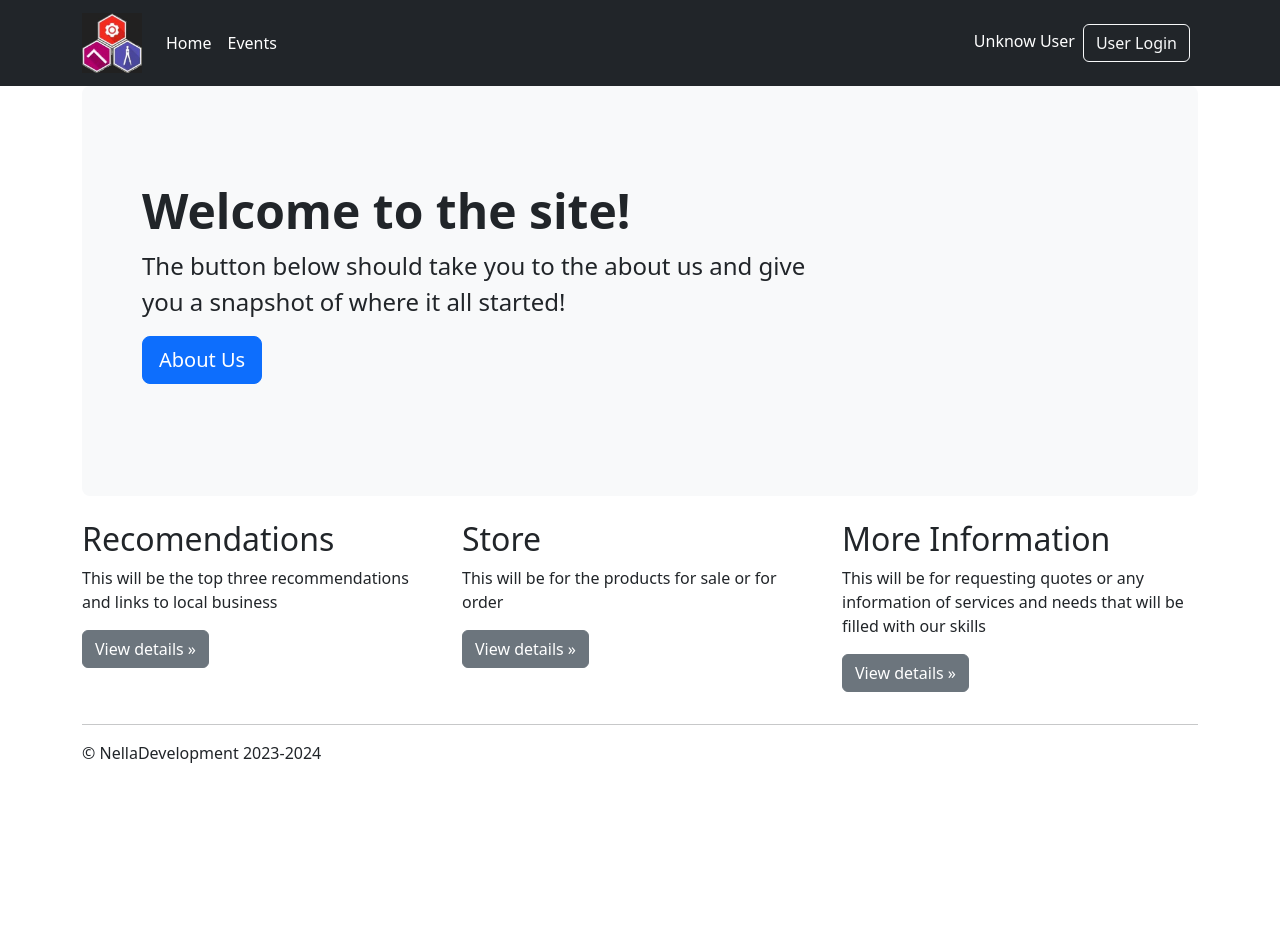
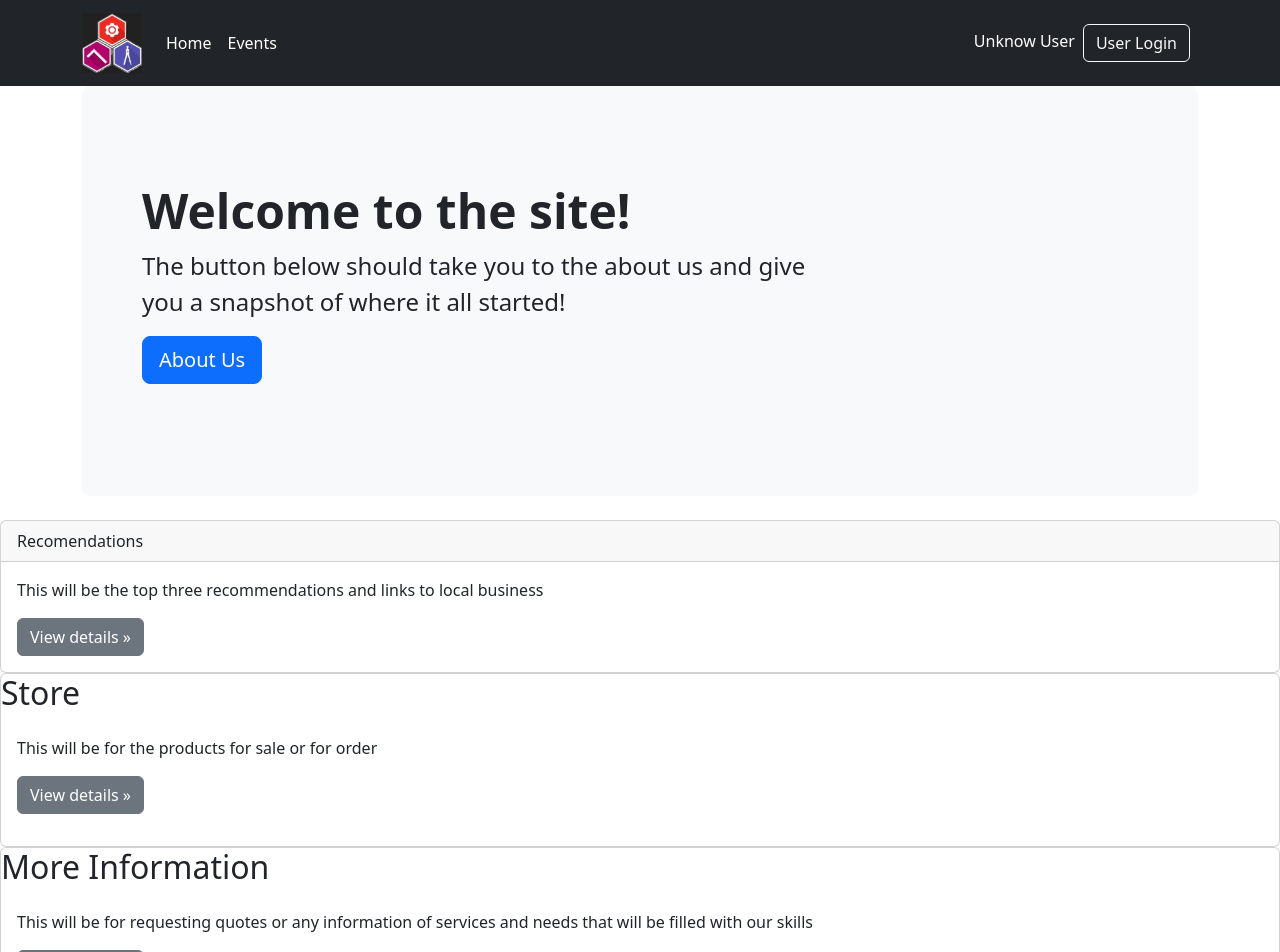
Before and after one commit to MarkNella21/makeitpersonal, a React (Create React App) app: page / in a window 1280 px wide. Shown: the top 952 px of the page. Before the commit the page ends 800 px from the top, so only its background shows below. Built offline with nearby package versions, Linux system fonts and the light colour scheme; no server answers.

Commit message:
making a card change for homepage

```diff
--- a/src/App.jsx
+++ b/src/App.jsx
@@ -1,5 +1,6 @@
 import React, { useEffect, useState } from 'react';
 import './App.css';
+import EventPlanning from './components/events/EventPlanning';
 import SiteNav from './components/homePage/SiteNav';
 import Home from './components/homePage/Home';
 import Footer from './components/Footer';
@@ -52,7 +53,8 @@ const onGetUserIdError = (userIdError) => {
     <React.Fragment>
       <SiteNav user={currentUser}/>
       <Routes>
-        <Route path='/Home' element={<Home user={currentUser}/>}/>
+        <Route path='/' element={<Home user={currentUser}/>}/>
+        <Route path='/eventplanning' element={<EventPlanning/>}/>
       </Routes>
       <Footer/>
     </React.Fragment>
--- a/src/components/homePage/Home.jsx
+++ b/src/components/homePage/Home.jsx
@@ -1,16 +1,71 @@
 import React from "react";
-import logo from '../../logo.svg'
+import { Button, Card, CardHeader } from "react-bootstrap";
+import { CardDeck } from "reactstrap";
 const Home = () => {
 
     return(
-            <div className="App">
+          <React.Fragment>
+             <main role="main">
         <div className="container">
-            <h1>Make It Personal</h1>
+          <div className="p-5 mb-4 bg-light rounded-3">
+            <div className="container-fluid py-5">
+              <h1 className="display-5 fw-bold">Welcome to the site!</h1>
+              <p className="col-md-8 fs-4">
+                The button below should take you to the about us and give
+                you a snapshot of where it all started!
+              </p>
+              <p>
+                <Button className="btn btn-primary btn-lg">
+                  About Us
+                </Button>
+              </p>
+            </div>
+          </div>
         </div>
-        <header className="App-header">
-          <img src={logo} className="App-logo" alt="logo" />
-        </header>
-      </div>
+          <CardDeck>
+            <Card>
+              <CardHeader>Recomendations</CardHeader>
+              <Card.Body>
+                <Card.Text>
+                This will be the top three recommendations and links to local business
+                </Card.Text>
+                <Button className="btn btn-secondary">
+                  View details &raquo;
+                </Button>
+              </Card.Body>
+            </Card>
+            <Card>
+              <h2>Store</h2>
+              <Card.Body>
+                <Card.Text>
+                This will be for the products for sale or for order
+                </Card.Text>
+              <p>
+                <Button className="btn btn-secondary">
+                  View details &raquo;
+                </Button>
+              </p>
+              </Card.Body>
+            </Card>
+            <Card>
+              <h2>More Information</h2>
+              <Card.Body>
+                <Card.Text>
+                This will be for requesting quotes or any information
+                of services and needs that will be filled with our skills
+                </Card.Text>
+              <p>
+                <button className="btn btn-secondary">
+                  View details &raquo;
+                </button>
+              </p>
+              </Card.Body>
+            </Card>
+          </CardDeck>
+
+          <hr />
+      </main>
+          </React.Fragment>
     )
 
 }
--- a/src/components/homePage/SiteNav.jsx
+++ b/src/components/homePage/SiteNav.jsx
@@ -1,5 +1,6 @@
 import React from "react";
 import Logo from "../../NDLogoCombs.jpg";
+import { Link } from "react-router-dom";
 
 function SiteNav() {
   return (
@@ -38,12 +39,12 @@ function SiteNav() {
                 </button>
               </li>
               <li className="nav-item">
-                <button
-                  href="#"
+                <Link
+                  to="/eventplanning"
                   className="nav-link px-2 text-white link-button"
                 >
                   Events
-                </button>
+                </Link>
               </li>
             </ul>
             <div className="text-end">
@@ -60,65 +61,6 @@ function SiteNav() {
           </div>
         </div>
       </nav>
-
-      <main role="main">
-        <div className="container">
-          <div className="p-5 mb-4 bg-light rounded-3">
-            <div className="container-fluid py-5">
-              <h1 className="display-5 fw-bold">Welcome to the site!</h1>
-              <p className="col-md-8 fs-4">
-                The button below should take you to the about us and give
-                you a snapshot of where it all started!
-              </p>
-              <p>
-                <button className="btn btn-primary btn-lg">
-                  About Us
-                </button>
-              </p>
-            </div>
-          </div>
-        </div>
-        <div className="container">
-          <div className="row">
-            <div className="col-md-4">
-              <h2>Recomendations</h2>
-              <p>
-                This will be the top three recommendations and links to local business
-              </p>
-              <p>
-                <button className="btn btn-secondary">
-                  View details &raquo;
-                </button>
-              </p>
-            </div>
-            <div className="col-md-4">
-              <h2>Store</h2>
-              <p>
-                This will be for the products for sale or for order
-              </p>
-              <p>
-                <button className="btn btn-secondary">
-                  View details &raquo;
-                </button>
-              </p>
-            </div>
-            <div className="col-md-4">
-              <h2>More Information</h2>
-              <p>
-                This will be for requesting quotes or any information
-                of services and needs that will be filled with our skills
-              </p>
-              <p>
-                <button className="btn btn-secondary">
-                  View details &raquo;
-                </button>
-              </p>
-            </div>
-          </div>
-
-          <hr />
-        </div>
-      </main>
     </React.Fragment>
   );
 }
--- /dev/null
+++ b/src/css/eventplanning.css
@@ -0,0 +1,5 @@
+.thumbnail{
+    size: 2px;
+    width: fit-content;
+    height: fit-content;
+}
```
Also changed, not shown: src/components/events/EventPlanning.jsx (added, +24 -0 lines), src/css/cards.css (added).
